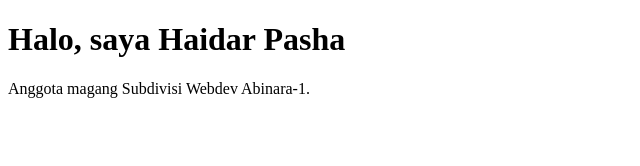
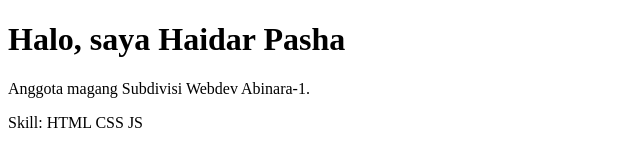
Before and after one commit to rockyrock-duhkah/Portofolio, a plain HTML site: page index.html in a window 1280 px wide. Shown: the whole page, without its empty margins (0-640 px from the left). Drawn offline with Linux system fonts and the light colour scheme.

Commit message:
Tambah skill part 2

```diff
--- a/index.html
+++ b/index.html
@@ -8,5 +8,6 @@
 <body>
 <h1>Halo, saya Haidar Pasha</h1>
 <p>Anggota magang Subdivisi Webdev Abinara-1.</p>
+<p> Skill: HTML CSS JS</p>
 </body>
 </html>
```
